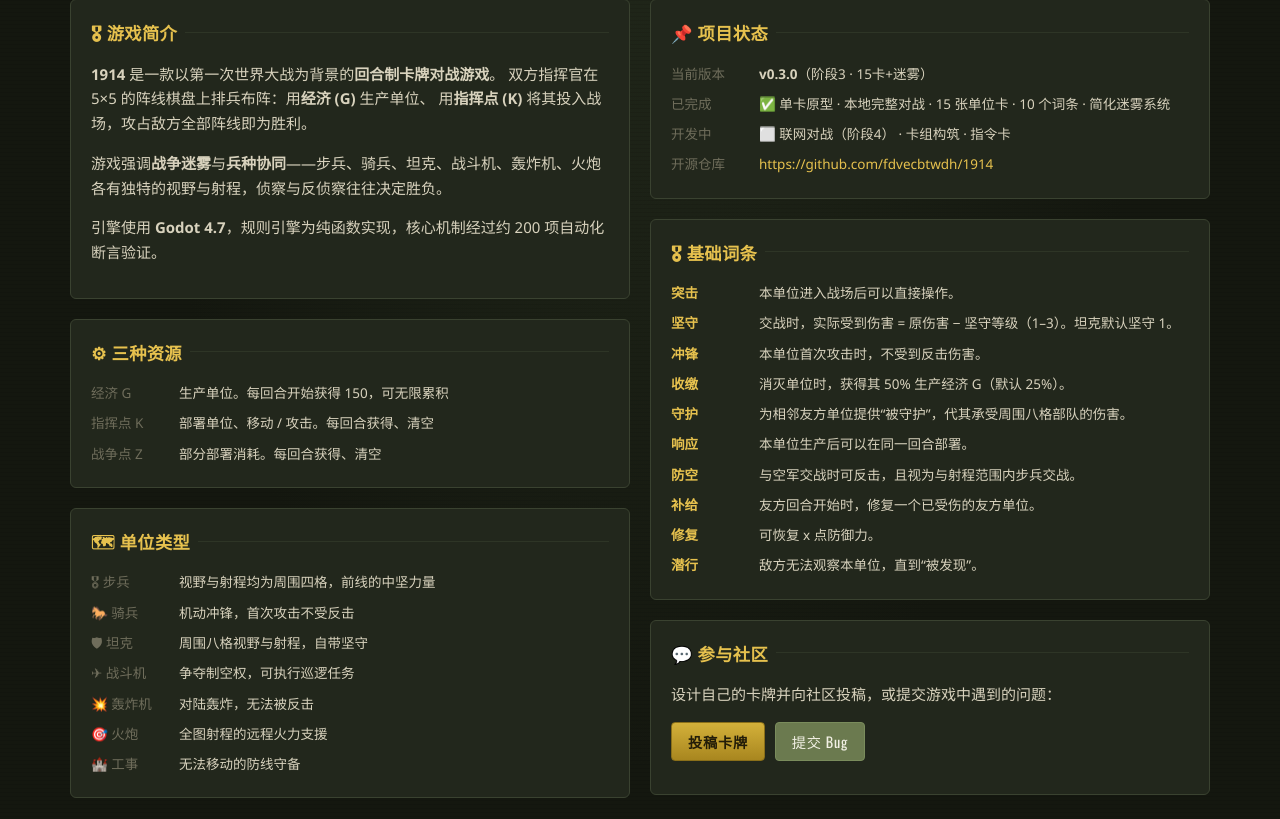
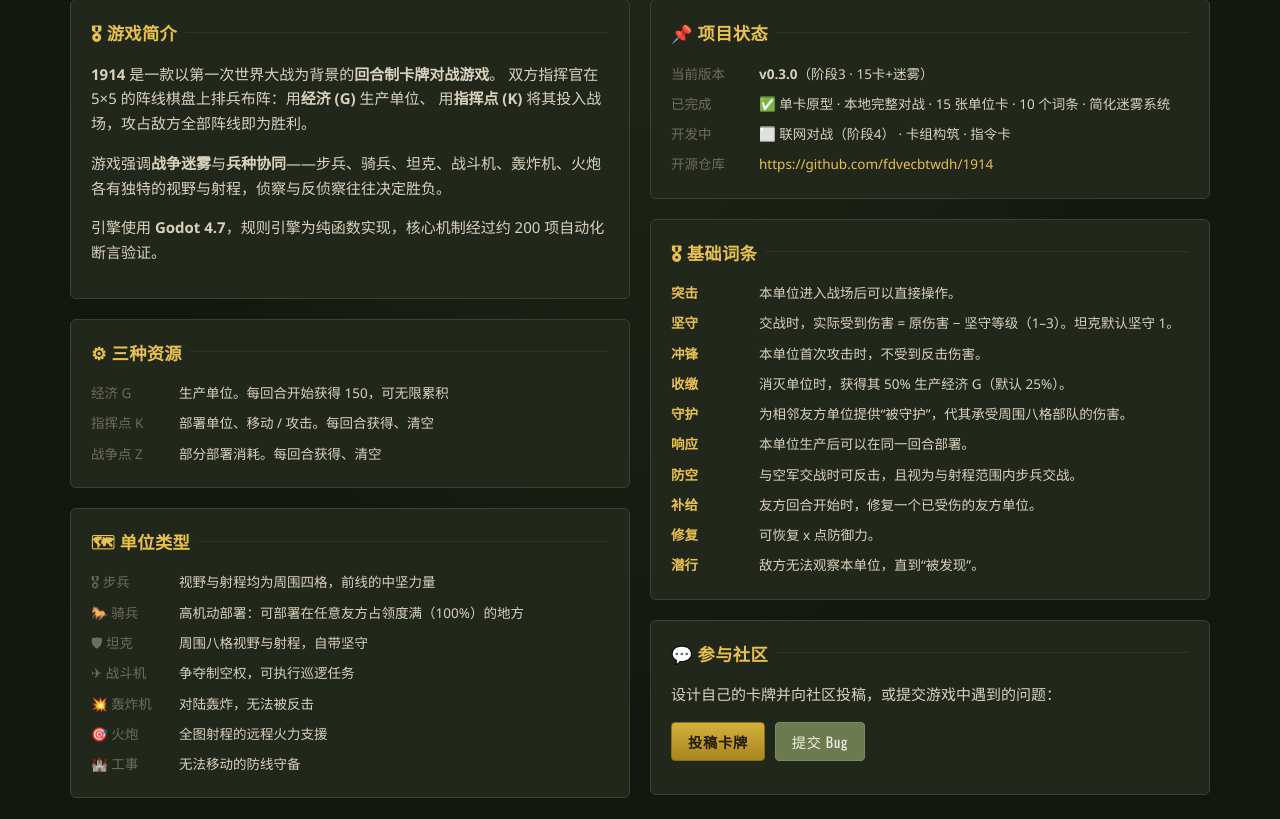
Before and after one commit to fdvecbtwdh/1914_website, a Flask app: page /about in a window 1280 px wide. Shown: the part 155-974 px from the top of the page. Run offline with Flask 3, Linux system fonts and the light colour scheme; some libraries are stand-ins or nearby versions.

Commit message:
about: cavalry deploys on fully-occupied friendly tiles, no innate charge

```diff
--- a/app/templates/about.html
+++ b/app/templates/about.html
@@ -31,7 +31,7 @@
         <h2>🗺 单位类型</h2>
         <table class="meta-table">
           <tr><td>{{ class_icons['infantry'] }} 步兵</td><td>视野与射程均为周围四格，前线的中坚力量</td></tr>
-          <tr><td>{{ class_icons['cavalry'] }} 骑兵</td><td>机动冲锋，首次攻击不受反击</td></tr>
+          <tr><td>{{ class_icons['cavalry'] }} 骑兵</td><td>高机动部署：可部署在任意友方占领度满（100%）的地方</td></tr>
           <tr><td>{{ class_icons['tank'] }} 坦克</td><td>周围八格视野与射程，自带坚守</td></tr>
           <tr><td>{{ class_icons['fighter'] }} 战斗机</td><td>争夺制空权，可执行巡逻任务</td></tr>
           <tr><td>{{ class_icons['bomber'] }} 轰炸机</td><td>对陆轰炸，无法被反击</td></tr>
```
